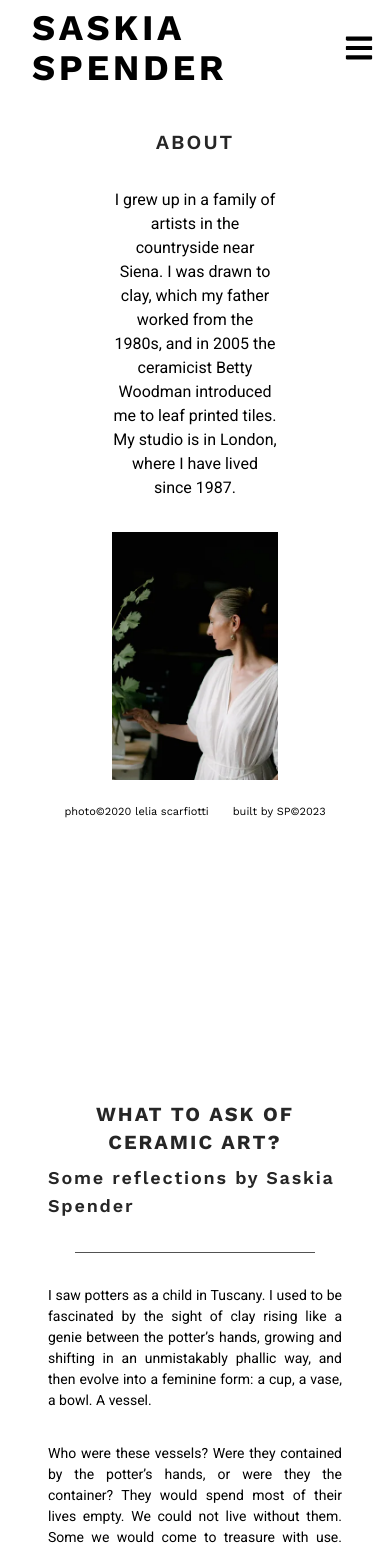
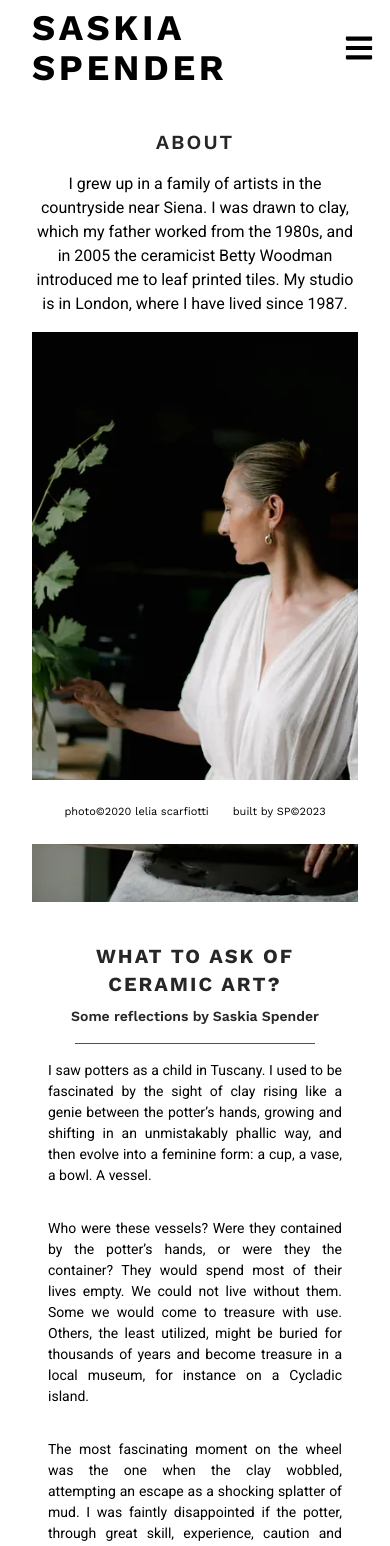
Before and after one commit to Sophie-Senge/Saskia-Webpage, a React (Create React App) app: page /about in a window 390 px wide. Shown: the top 1546 px of the page. Built offline with nearby package versions, Linux system fonts and the light colour scheme.

Commit message:
updates and fixes

```diff
--- a/package.json
+++ b/package.json
@@ -7,8 +7,8 @@
     "react": "^18.3.1",
     "react-dom": "^18.3.1",
     "react-icons": "^5.3.0",
-    "react-router-dom": "^7.0.1",
-    "react-scripts": "5.0.1",
+  "react-router-dom": "^7.0.1",
+  "react-scripts": "5.0.1",
     "web-vitals": "^2.1.4"
   },
   "scripts": {
--- a/src/pages/Contact.jsx
+++ b/src/pages/Contact.jsx
@@ -5,11 +5,11 @@ import { SiInstagram } from "react-icons/si";
 
 function Contact() {
   return (
-    <div id="contact" className="lg:mx-72 mx-12 h-full md:h-screen text-center place-content-center grid md:grid-cols-2">
-      <div className=' my-32 lg:my-72 align-content:center md:pt-0'>
-        <img className='object-cover scale-60' src={profile} alt="saskia spender" />
+    <div id="contact" className="lg:mx-[11rem] mx-12 h-full md:h-screen text-center place-content-center items-center grid md:grid-cols-2">
+      <div className='mt-[7rem] lg:my-72 md:pt-0 flex items-center justify-center'>
+        <img className='object-cover w-72 md:w-80 lg:w-96 h-auto' src={profile} alt="saskia spender" />
       </div>
-      <div className='lg:pl-28 md:pl-10 pt-20 md:pt-40 lg:my-72 lg:pt-36'>
+      <div className=' md:pl-10 pt-4 md:pt-40 lg:my-72 lg:pt-36'>
         <h2 className="text-2xl font-semibold uppercase tracking-widest pb-2 font-headings">Contact</h2>
         <p>saskia@saskiaspender.com</p>
         <a className='grid place-content-center p-2' href="https://www.instagram.com/saskiaspender/?hl=en"><SiInstagram size={20}/></a>
--- a/src/pages/about/About.jsx
+++ b/src/pages/about/About.jsx
@@ -7,22 +7,29 @@ import aboutFive from './assets/about-5.webp'
 
 function About() {
     return (<>
-        <div className='grid grid-cols-1 mx-28 lg:grid-flow-col lg:grid-rows-2 text-center justify-items-center h-screen lg:gap-10 lg:mx-72'>
-            <h1 className='md:text-2xl text-xl text-neutral-800 uppercase font-semibold font-headings tracking-widest pt-32 lg:pt-0 pb-8 grid items-end justify-items-center'>About</h1>
-            <p className='md:mx-10'>I grew up in a family of artists in the countryside near Siena. I was drawn to clay, which my father worked from the 1980s, and in 2005 the ceramicist Betty Woodman introduced me to leaf printed tiles. My studio is in London, where I have lived since 1987. </p>
-            <img className='lg:my-44 my-8 ' src={aboutOne} alt="saskia spender" />
+    <div className='grid grid-cols-1 items-center mx-8 lg:grid-flow-col  text-center justify-items-center min-h-screen lg:gap-10 lg:mx-[11rem]'>
+            <div className=''>
 
-        </div>
+
+            <h1 className='md:text-2xl text-xl text-neutral-800 uppercase font-semibold font-headings tracking-widest pt-32 lg:pt-0 pb-4'>About</h1>
+            <p className='md:mx-10 pb-4'>I grew up in a family of artists in the countryside near Siena. I was drawn to clay, which my father worked from the 1980s, and in 2005 the ceramicist Betty Woodman introduced me to leaf printed tiles. My studio is in London, where I have lived since 1987. </p>
+            </div>
+           <div>
+            <img className=' ' src={aboutOne} alt="saskia spender" />
+
+           </div>
+
+    </div>
         {/* <div className='mx-56 text-center w-full pt-20 mt-80 md:mt-20 lg:mt-10'>
             <h1 className='md:text-4xl text-xl text-neutral-800 flex uppercase font-bold pb-2 font-headings tracking-widest justify-center'>what to ask of ceramic art?</h1>
             <h3 className='text-lg text-neutral-800 font-semibold font-headings tracking-widest pb-4 flex items-end justify-center'>Some reflections by Saskia Spender</h3>
             <hr className="w-60 h-px mx-auto my-2 bg-neutral-600 border-0 dark:bg-gray-700"/>
         </div> */}
-        <section className='container mx-auto my-64 lg:my-8 md:px-2 md:py-16 '>
+        <section className='container mx-auto my-10 lg:my-[0rem] md:px-2 md:py-16 '>
             <div className='justify-center mx-12 lg:mx-56'>
             <h1 className='md:text-2xl text-xl text-neutral-800 flex uppercase text-center font-bold pb-2 font-headings tracking-widest justify-center'>what to ask of ceramic art?</h1>
-            <h3 className='text-lg text-neutral-800 font-semibold font-headings tracking-widest flex items-end justify-center'>Some reflections by Saskia Spender</h3>
-            <hr className="w-60 h-px mx-auto my-8 bg-neutral-600 border-0 dark:bg-gray-700"/>
+            <h3 className='text-md text-neutral-800 font-semibold font-headings lg:tracking-widest flex items-end justify-center'>Some reflections by Saskia Spender</h3>
+            <hr className="w-60 h-px mx-auto my-4 bg-neutral-600 border-0 dark:bg-gray-700"/>
 
                 <p className='text-md text-justify pb-2'>I saw potters as a child in Tuscany. I used to be fascinated by the sight of clay rising like a genie between the potter’s hands, growing and shifting in an unmistakably phallic way, and then evolve into a feminine form: a cup, a vase, a bowl. A vessel.</p>
                 <br />
--- a/src/pages/plate-shop/Plate-Shop.jsx
+++ b/src/pages/plate-shop/Plate-Shop.jsx
@@ -50,7 +50,7 @@ function PlateShop() {
     const [activeData, setActiveData] = useState(images.imgOne.data);
 
     return (<>
-        <div className='lg:mx-72 mx-28 pt-32 pb-28 h-full '>
+        <div className='lg:mx-52 mx-8 pt-32 pb-28 h-full '>
             <h2 className='text-2xl uppercase font-semibold font-headings tracking-widest pb-14 grid items-end justify-items-center'>Plate Shop</h2>
             <p className='text-sm text-justify'>Every plate is unique. I make each one by hand, and although I use the same materials, movements and techniques every time, no two are exactly alike. They are made with black clay, white slip, leadless glaze with copper carbonate, are fired to stoneware, and may be machine washed.</p>
             <br />
```
Also changed, not shown: 1 other file (tests, documents, lock files or other folders).
